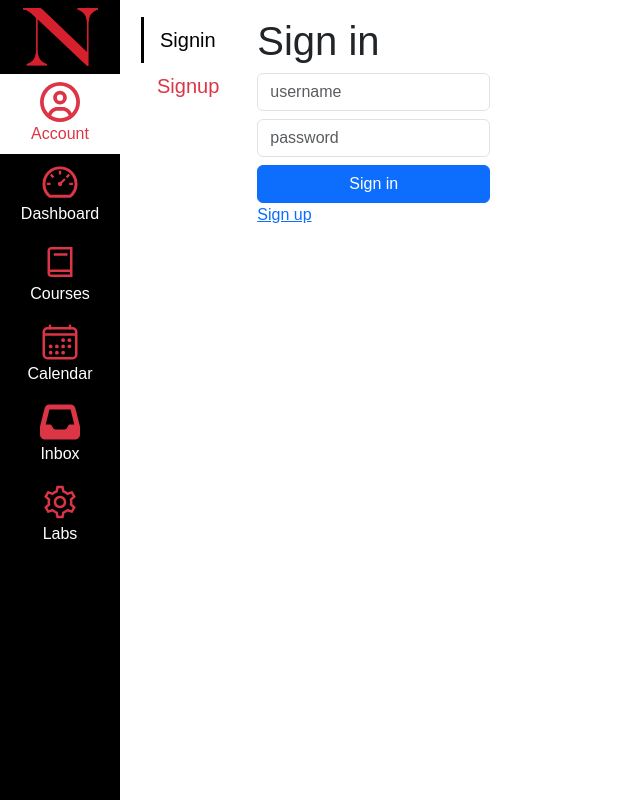
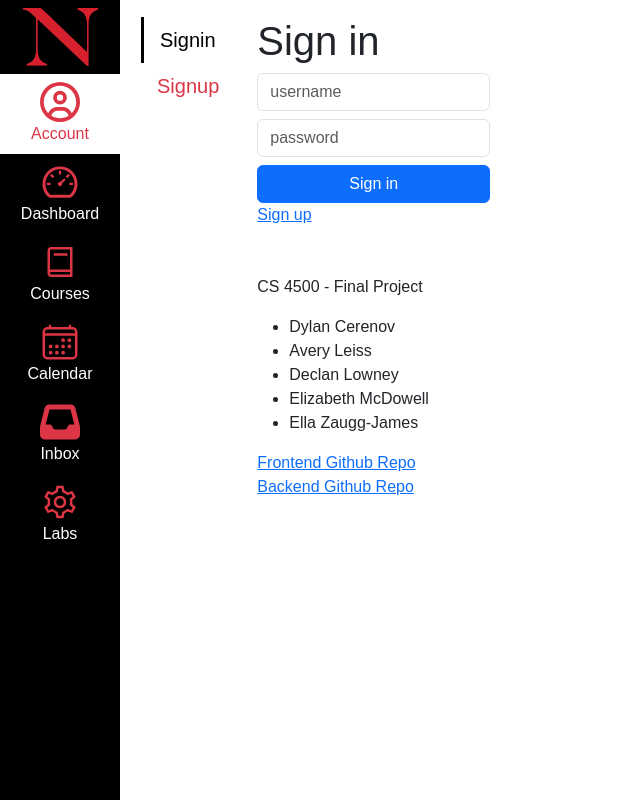
Before and after one commit to DylanCerenov/kambaz-react-web-app-cs4550, a React (Vite) app: page /Dashboard#/Kambaz/Account/Signin in a window 1280 px wide. Shown: the whole page, without its empty margins (0-640 px from the left). Built offline with nearby package versions, Linux system fonts and the light colour scheme; no server answers.

Commit message:
Added landing page

```diff
--- a/src/Kambaz/Account/Signin.tsx
+++ b/src/Kambaz/Account/Signin.tsx
@@ -46,6 +46,33 @@ export default function Signin() {
         {" "}
         Sign up{" "}
       </Link>
+
+      <br />
+      <br />
+      <br />
+
+      <p>CS 4500 - Final Project</p>
+      <ul>
+        <li>Dylan Cerenov</li>
+        <li>Avery Leiss</li>
+        <li>Declan Lowney</li>
+        <li>Elizabeth McDowell</li>
+        <li>Ella Zaugg-James</li>
+      </ul>
+
+      <Link
+        id="backend-link"
+        to="https://github.com/Declan211/cs4550-project-frontend"
+      >
+        Frontend Github Repo
+      </Link>
+      <br />
+      <Link
+        id="backend-link"
+        to="https://github.com/Declan211/cs4550-project-backend"
+      >
+        Backend Github Repo
+      </Link>
     </div>
   );
 }
```
